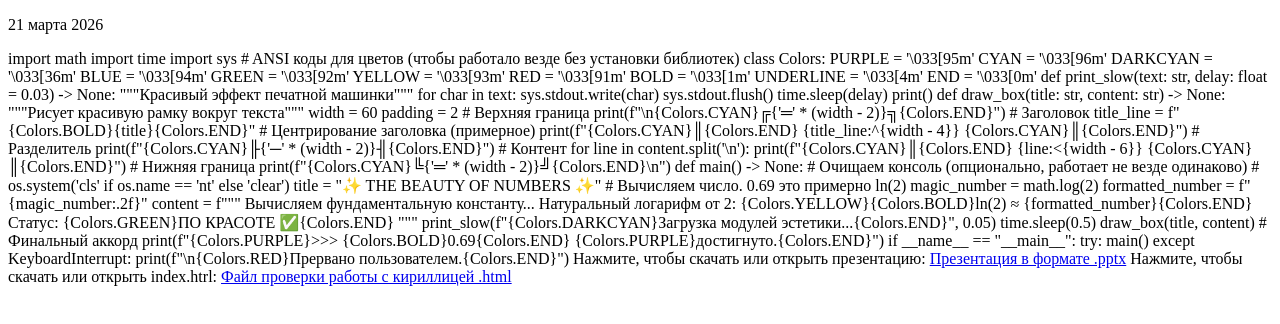
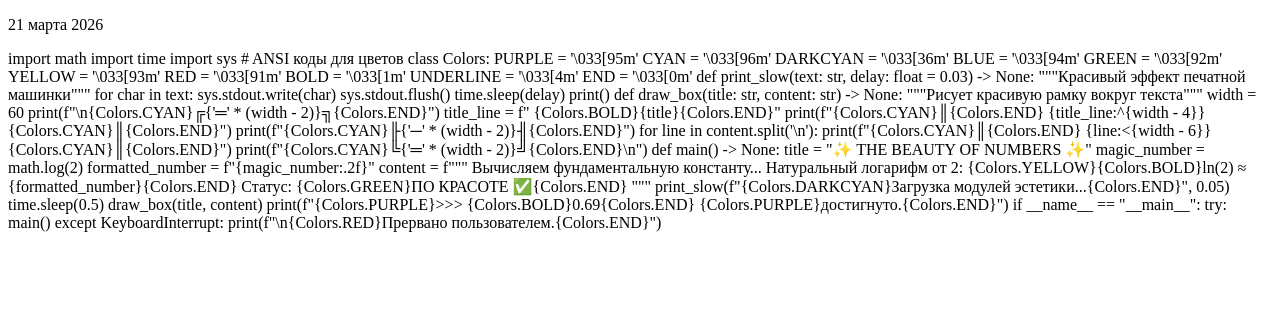
Before and after one commit to Polinn-e/Hello-world, a plain HTML site: page index.html in a window 1280 px wide. Drawn offline with Linux system fonts and the light colour scheme.

Commit message:
Update index.html

```diff
--- a/index.html
+++ b/index.html
@@ -6,11 +6,11 @@
 <body>
 <p> 21 марта 2026
 </p>
- import math
+import math
 import time
 import sys
 
-# ANSI коды для цветов (чтобы работало везде без установки библиотек)
+# ANSI коды для цветов
 class Colors:
     PURPLE = '\033[95m'
     CYAN = '\033[96m'
@@ -34,33 +34,16 @@ def print_slow(text: str, delay: float = 0.03) -> None:
 def draw_box(title: str, content: str) -> None:
     """Рисует красивую рамку вокруг текста"""
     width = 60
-    padding = 2
-
-    # Верхняя граница
     print(f"\n{Colors.CYAN}╔{'═' * (width - 2)}╗{Colors.END}")
-
-    # Заголовок
     title_line = f"  {Colors.BOLD}{title}{Colors.END}"
-    # Центрирование заголовка (примерное)
     print(f"{Colors.CYAN}║{Colors.END} {title_line:^{width - 4}} {Colors.CYAN}║{Colors.END}")
-
-    # Разделитель
     print(f"{Colors.CYAN}╟{'─' * (width - 2)}╢{Colors.END}")
-
-    # Контент
     for line in content.split('\n'):
         print(f"{Colors.CYAN}║{Colors.END}  {line:<{width - 6}}  {Colors.CYAN}║{Colors.END}")
-
-    # Нижняя граница
     print(f"{Colors.CYAN}╚{'═' * (width - 2)}╝{Colors.END}\n")
 
 def main() -> None:
-    # Очищаем консоль (опционально, работает не везде одинаково)
-    # os.system('cls' if os.name == 'nt' else 'clear')
-
     title = "✨ THE BEAUTY OF NUMBERS ✨"
-
-    # Вычисляем число. 0.69 это примерно ln(2)
     magic_number = math.log(2)
     formatted_number = f"{magic_number:.2f}"
 
@@ -75,10 +58,7 @@ def main() -> None:
 
     print_slow(f"{Colors.DARKCYAN}Загрузка модулей эстетики...{Colors.END}", 0.05)
     time.sleep(0.5)
-
     draw_box(title, content)
-
-    # Финальный аккорд
     print(f"{Colors.PURPLE}>>> {Colors.BOLD}0.69{Colors.END} {Colors.PURPLE}достигнуто.{Colors.END}")
 
 if __name__ == "__main__":
@@ -86,11 +66,5 @@ if __name__ == "__main__":
         main()
     except KeyboardInterrupt:
         print(f"\n{Colors.RED}Прервано пользователем.{Colors.END}")
-Нажмите, чтобы скачать или открыть презентацию:
-<a href="СетьВводный. pptx">Презентация в формате .pptx</a>
-Нажмите, чтобы скачать или открыть index.htrl:
-<a href="index.html">Файл проверки работы с кириллицей .html</a>
-</p>
-
 </body>
 </html>
```
